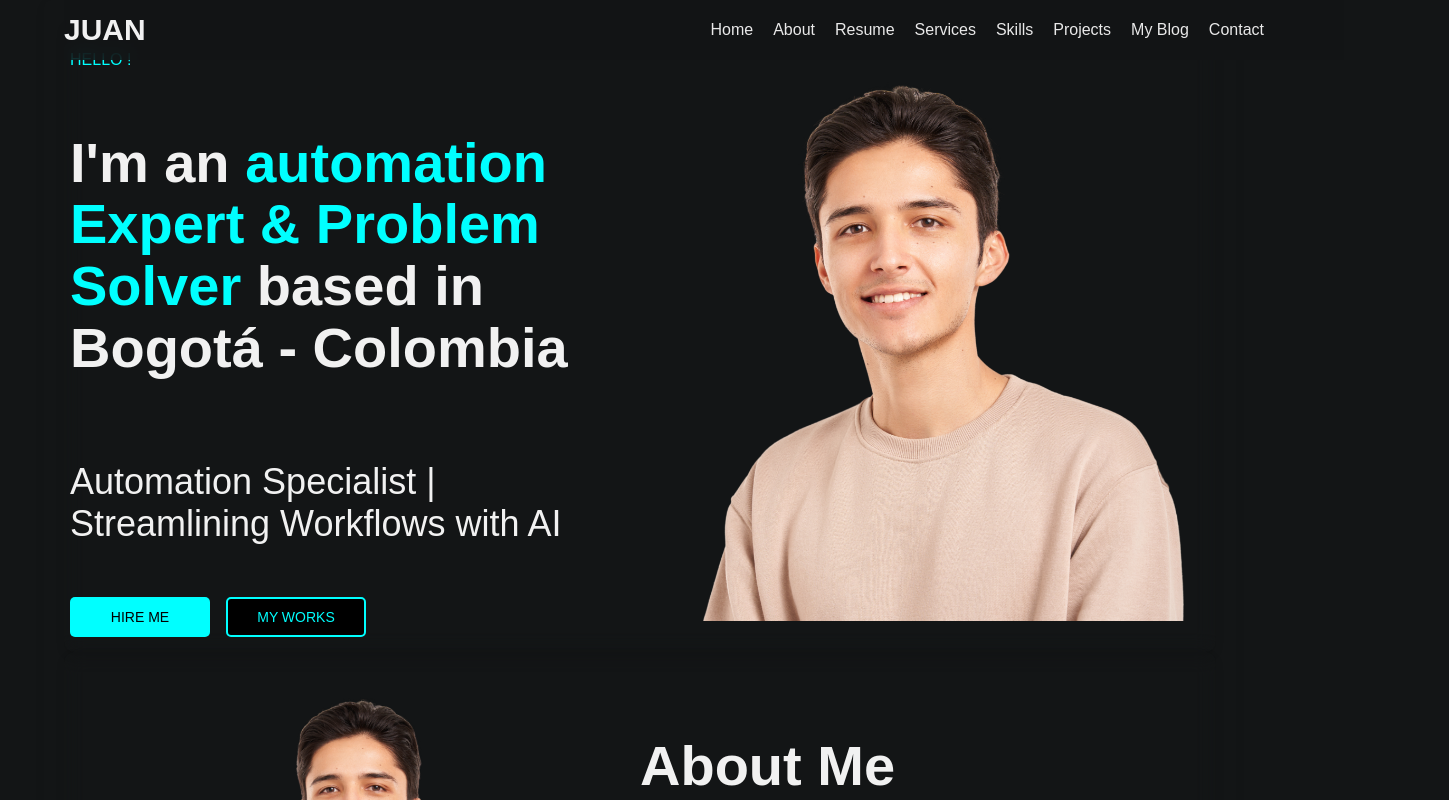
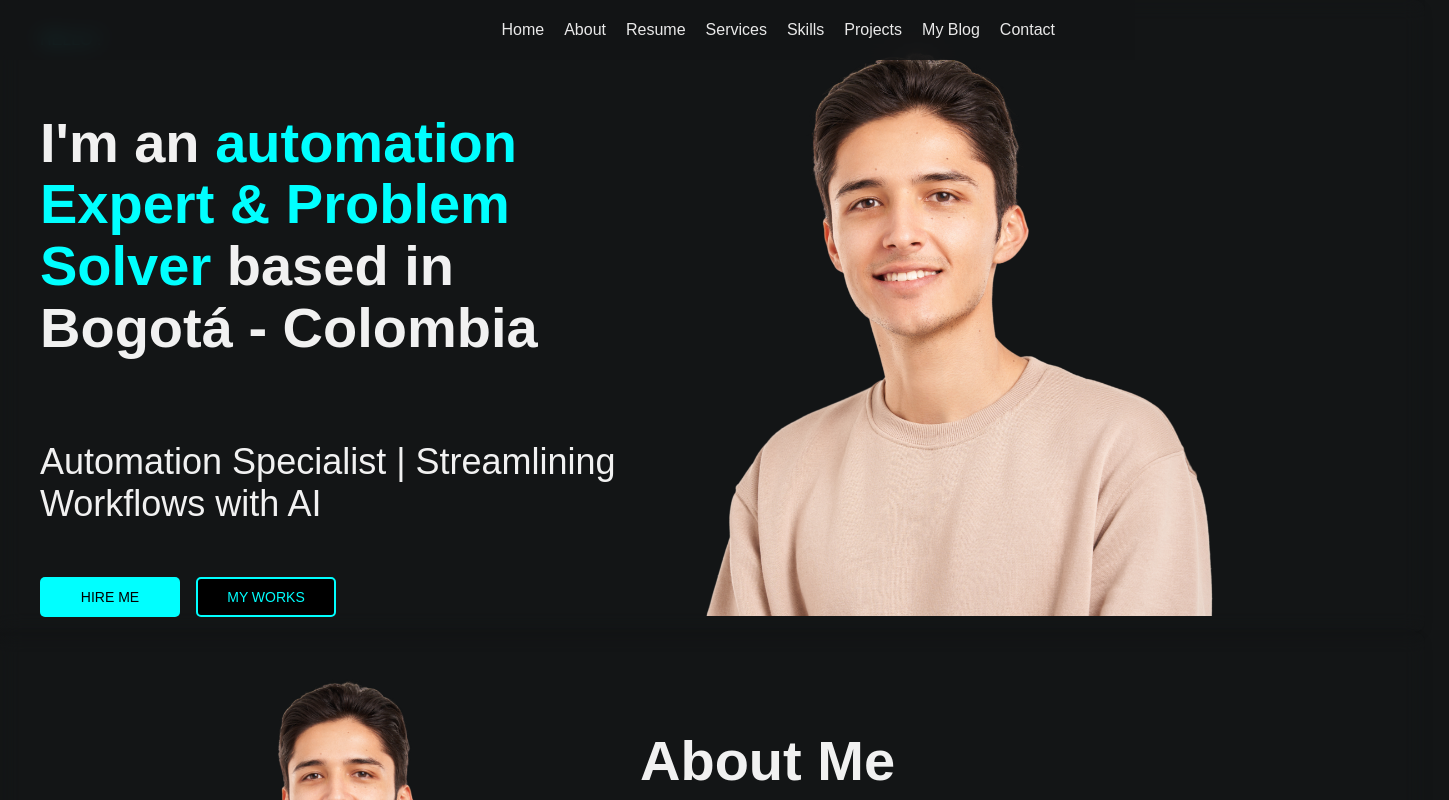
Before and after one commit to juanchovg1/mi-portafolio-frontend, a React (Vite) app: page / in a window 1280 px wide. Shown: the top 800 px of the page, 1449 px wide, since content can reach past the window. Built offline with nearby package versions, Linux system fonts and the light colour scheme.

Commit message:
Remove padding from global container for improved layout consistency

```diff
--- a/src/styles/global.css
+++ b/src/styles/global.css
@@ -1,9 +1,6 @@
 #responsive_content {
     background-color: transparent;
-    width: 90%;
-    max-width: 1200px;
-    margin: 0 auto;
-    padding: 20px;
+    margin: 0px;
     border-radius: 8px;
     box-shadow: 0 4px 8px rgba(0, 0, 0, 0.1);
 }
```
